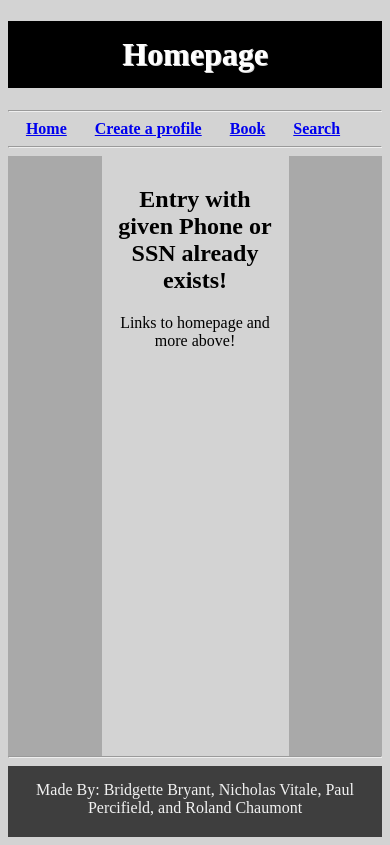
After one commit to BridgetteBXP13/Library-Web-Application, a Django app: page /bor-already-exists/ in a window 390 px wide. The commit adds this page. Run offline with Django 3.2, Linux system fonts and the light colour scheme.

Commit message:
Borrower update
Borrowers update 100% working, while being able to update:
Name
Phone
SSN
Address

**** With phone update it will delete previous borrower and their id: currently resolving previous borrower loans when it happens ( transfer book_loans id)

```diff
--- /dev/null
+++ b/library_app/templates/bor-already-exists.html
@@ -0,0 +1,50 @@
+{% load static %}
+
+<!DOCTYPE html>
+<html lang="en">
+<head>
+    <meta charset="UTF-8">
+    <title> Success </title>
+    <link rel="stylesheet" type="text/css" href="{% static 'css/style.css' %}"/>
+</head>
+
+
+<body>
+
+    <h1>Homepage</h1>
+    <hr />
+
+    <div class="solid">
+        <center>
+            <strong>
+                <a href="{% url '' %}">Home</a> &nbsp; &nbsp; &nbsp;
+                <a href="{% url 'bor' %}">Create a profile</a> &nbsp; &nbsp; &nbsp;
+                <a href="{% url 'std' %}">Book</a> &nbsp; &nbsp; &nbsp;
+                <a href="{% url 'search' %}">Search</a> &nbsp; &nbsp; &nbsp;
+            </strong>
+        </center>
+    </div>
+
+    <hr />
+
+<div class="row">
+    <div class="column left background" style="background-color:darkgrey;"> </div>
+
+
+    <div class="column middle">
+       <center>
+            <h2>Entry with given Phone or SSN already exists!</h2>
+            <p> Links to homepage and more above!</p>
+        </center>
+    </div>
+
+    <div class="column right background" style="background-color: darkgrey"> </div>
+
+</div>
+
+<hr />
+	<footer>Made By: Bridgette Bryant, Nicholas Vitale, Paul Percifield, and Roland Chaumont</footer>
+
+</body>
+
+</html>
--- a/library_app/templates/show-borrower.html
+++ b/library_app/templates/show-borrower.html
@@ -54,7 +54,6 @@
                 <h4>You have no book loans! </h4>
 
             {% else %}
-                <h4>Availability: Out of Stock </h4>
                 <form method="POST" action="">
                     {% csrf_token %}
 
--- a/library_app/views.py
+++ b/library_app/views.py
@@ -1,3 +1,4 @@
+from django.http.response import Http404
 from django.shortcuts import get_object_or_404, render, redirect
 from django.db.models import Q
 from library_app.forms import BookForm, AuthorsForm, Book_AuthorsForm, BorrowerForm, BookLoansForm, FinesForm
@@ -47,12 +48,17 @@ def std(request):
 def bor(request):
     if request.method == "POST":
         form = BorrowerForm(request.POST)
-        form.validate_unique()
         if form.is_valid():
             try:
-                form.save()
-                return redirect('/view')
+                new_borrower = form.save(commit=False)
+                borrowers = Borrower.objects.filter(Q(Phone__iexact=new_borrower.Phone) | Q(Ssn__iexact=new_borrower.Ssn))
+                if not borrowers:
+                    form.save()
+                    return redirect('/view')
+                else:
+                    raise Http404("Borrower with given phone or SSN already exists!")
             except:
+                return redirect('/bor-already-exists')
                 pass
     else:
         print(BookForm.errors)
@@ -65,10 +71,13 @@ def home_view(request, *args, **kwargs):
 def view(request, *args, **kwargs):
     return render(request, 'view.html',{})
 
+def bor_already_exist(request, *args, **kwargs):
+    return render(request, 'bor-already-exists.html',{})
+
 def results(request):
     if request.method == "POST":
         searched = request.POST['searched']
-        titles = Book_Authors.objects.filter(Q(Isbn__Title__icontains=searched) | Q(Author_id__Name__icontains=searched))
+        titles = Book_Authors.objects.filter(Q(Isbn__Title__icontains=searched) | Q(Author_id__Name__icontains=searched)).order_by('Isbn')
         titles_list = list(titles)
         x=0
         for title in titles_list:
@@ -102,6 +111,7 @@ def search(request):
 
 def borsearch(request):
     return render(request, 'search-borrower.html', {})
+
 def show_book(request, book_id):
     book = Book_Authors.objects.get(pk = book_id)
     x = book.Isbn.Isbn
@@ -157,25 +167,15 @@ def checkout(request, isbn, cID):
             return render(request, 'checkout.html', {'formdone' : formdone, 'formgood' : formgood, 'cardID': cardID, 'cID' : cID, 'book' : book, 'form' : form, 'currdate' : currdate, 'nextdate' : nextdate})
 
 
-def show_loan(request, card_id):
-    borrower = Borrower.objects.get(Card_id = card_id)
-    x = borrower.Card_id.Card_id
-    borLoan = Book_Loans.objects.filter(Card_id = card_id)
-    borLoanCount = borLoan.count()
-    if request.method == "GET":
-        return render(request, 'show-loan.html', {'borrower': borrower, 'borLoan': borLoan, 'borLoanCount': borLoanCount})
-    else:
-        cid = request.POST['cID']
-        bor = Borrower.objects.filter(Card_id=cid)
-        idExist = borrower.count()
+def show_loan(request, loan_id):
+    borLoan = Book_Loans.objects.get(Loan_id = loan_id)
+    borFine = Fines.objects.get(Loan_id = loan_id)
+    x = borLoan.Card_id.Card_id
+    borrower = Borrower.objects.get(Card_id = x)
 
-        loans = Book_Loans.objects.filter(Card_id=cid)
-        booksout = loans.count()
 
-        if idExist != 0 and borLoan == 0:
-            return redirect(f'/pay-fine/{loans.Loan_id}/{cid}')
-        else:
-            return render(request, 'show-book.html', {'borrower': borrower, 'borLoan': borLoan, 'borLoanCount':borLoanCount, 'idExist' : idExist, 'booksout' : booksout })
+    return render(request, 'show-loan.html', {'borLoan':borLoan,'borFine':borFine, 'borrower':borrower})
+
 
 def show_borrower(request, card_id):
     borrower = Borrower.objects.get(Card_id = card_id)
@@ -197,6 +197,30 @@ def show_borrower(request, card_id):
         else:
             return render(request, 'show-borrower.html', {'borrower': borrower, 'borLoan': borLoan, 'borLoanCount':borLoanCount, 'idExist' : idExist, 'booksout' : booksout })
 
+def checkin_get(request):
+    if request.method == 'GET':
+        return render(request, 'checkin-get.html', {})
+
+
+    else:
+        isbn = request.POST['isbn']
+        cid = request.POST['cardid']
+
+        loan = Book_Loans.objects.filter(Isbn = isbn, Card_id = cid, Date_in__isnull=True)
+        loanExist = loan.count()
+
+        if loanExist > 0:
+            return redirect(f'/checkin-page/{isbn}/{cid}')
+
+        else:
+            return render(request, 'checkin-get.html', {'loanExist' : loanExist})
+
+def checkin_page(request, isbn, cardid):
+    currdate = datetime_safe.date.today()
+    loan = Book_Loans.objects.get(Isbn = isbn, Card_id = cardid, Date_in__isnull=True)
+    loan.Date_in = currdate
+    loan.save()
+    return render(request, 'checkin-page.html', {})
 
 # DUPLICATE OF CHECKOUT TO-DO!
 def pay_fine(request, loan_id, cID):
@@ -234,12 +258,19 @@ def pay_fine(request, loan_id, cID):
 
 def edit_borrower(request, card_id):
     instance = get_object_or_404(Borrower, pk=card_id)
+    loan_instance = Borrower.objects.filter(Card_id=card_id)
+    old_instance = get_object_or_404(Borrower, pk=card_id)
     form = BorrowerForm(request.POST or None, instance=instance)
-    logger.info(form)
     if form.is_valid():
         form.save()
+        if instance.Phone != old_instance.Phone:
+            if loan_instance:
+                x=0
+                for loan in loan_instance:
+                    loan_instance[x].Card_id = instance.Card_id
+                    x=x+1
+
+            Borrower.objects.filter(Phone=old_instance.Phone).delete()
         return redirect('view')
-    else:
-        logger.info("Invalid form")
 
     return render(request, 'edit-borrower.html', {'borrower': instance, 'form':form})
--- a/library_project/urls.py
+++ b/library_project/urls.py
@@ -26,10 +26,13 @@ urlpatterns = [
     path('results/', views.results, name='results'),
     path('search/', views.search, name='search'),
     path('view/', views.view, name='view'),
+    path('bor-already-exists/', views.bor_already_exist, name='bor-already-exists'),
     path('borsearch/', views.borsearch, name='borsearch'),
     path('borresults/', views.borresults, name='borresults'),
     path('show-book/<book_id>', views.show_book, name='show-book'),
     path('checkout/<isbn>/<cID>', views.checkout, name='checkout'),
+    path('checkin-get/', views.checkin_get, name='chin-get'),
+    path('checkin-page/<isbn>/<cardid>', views.checkin_page, name='chin-page'),
     path('show-loan/<loan_id>', views.show_loan, name='show-loan'),
     path('show-borrower/<card_id>', views.show_borrower, name='show-borrower'),
     path('pay-fine/<loan_id>/<cID>', views.checkout, name='pay-fine'),
```
Also changed, not shown: library_app/migrations/0003_auto_20210730_0300.py (added), library_app/templates/show-loan.html (added).
